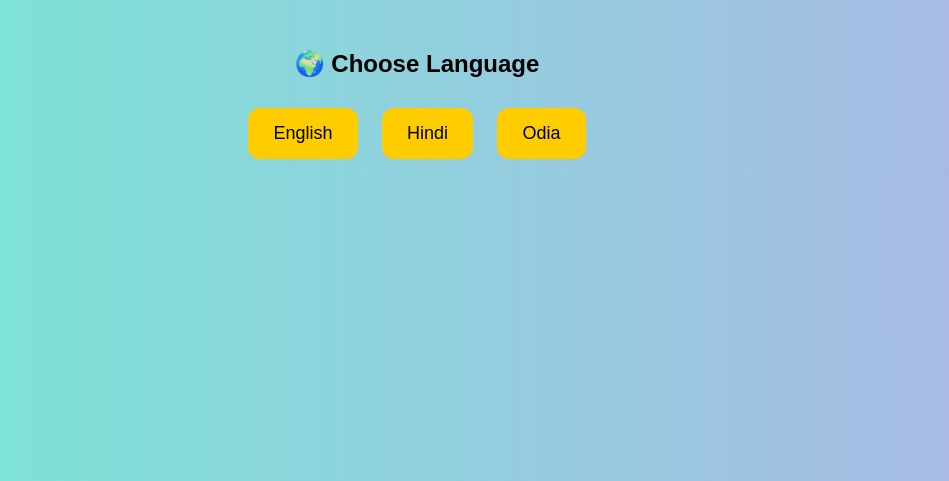
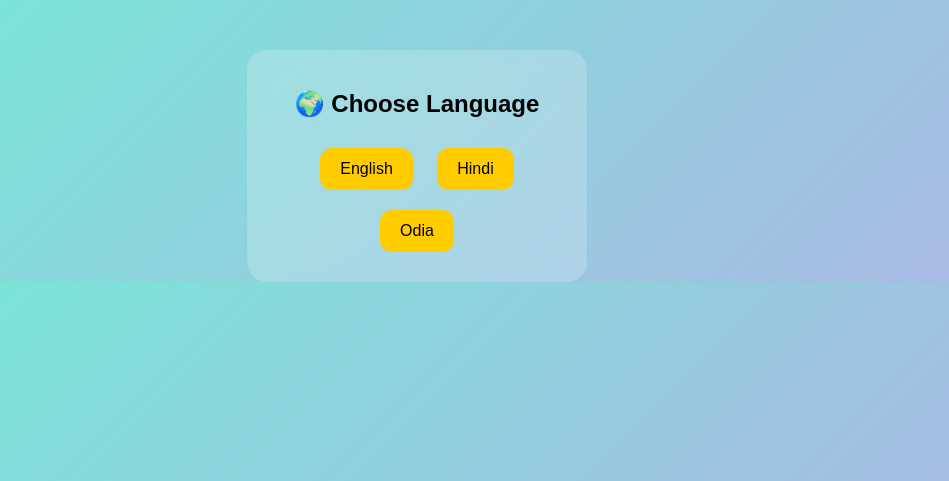
Before and after one commit to mahim20707/PlayNova, a Flask app: page / in a window 1280 px wide. Shown: the top 481 px of the page, without its empty margins (223-1172 px from the left). Run offline with Flask 3, Linux system fonts and the light colour scheme.

Commit message:
Update style.css

```diff
--- a/static/style.css
+++ b/static/style.css
@@ -1,57 +1,72 @@
 body {
     margin: 0;
     font-family: Arial;
-    background: linear-gradient(to right, #74ebd5, #ACB6E5);
+    background: linear-gradient(135deg, #74ebd5, #ACB6E5);
     text-align: center;
 }
 
-/* MAIN CONTAINER */
+/* CONTAINER */
 .container {
     margin-top: 50px;
 }
 
-/* 🐼 CHARACTER */
-.character {
-    font-size: 60px;
-    animation: bounce 1s infinite;
+/* GLASS CARD */
+#gameScreen, #subjectScreen, #languageScreen {
+    backdrop-filter: blur(10px);
+    background: rgba(255,255,255,0.2);
+    padding: 20px;
+    border-radius: 20px;
+    width: 300px;
+    margin: auto;
 }
 
-@keyframes bounce {
+/* BUTTONS */
+button {
+    margin: 10px;
+    padding: 12px 20px;
+    border-radius: 12px;
+    border: none;
+    font-size: 16px;
+    cursor: pointer;
+    background: #ffcc00;
+    transition: 0.3s;
+}
+
+button:hover {
+    background: #ffaa00;
+    transform: scale(1.05);
+}
+
+/* BACK BUTTON */
+.backBtn {
+    background: #ff6666;
+}
+
+/* CHARACTER */
+.character {
+    font-size: 70px;
+    animation: float 2s ease-in-out infinite;
+}
+
+@keyframes float {
     0% {transform: translateY(0);}
-    50% {transform: translateY(-10px);}
+    50% {transform: translateY(-15px);}
     100% {transform: translateY(0);}
 }
 
-/* 🎮 QUESTION */
-#question {
-    font-size: 24px;
-    margin: 20px;
+/* OPTIONS */
+.options button {
+    display: block;
+    width: 80%;
+    margin: 10px auto;
 }
 
-/* 🔘 OPTIONS */
-.options button {
-    display: block;
-    margin: 10px auto;
-    padding: 15px;
-    width: 200px;
-    font-size: 18px;
-    border-radius: 10px;
-    border: none;
-    background-color: #ffffff;
-    cursor: pointer;
-    transition: 0.3s;
-}
-
-.options button:hover {
-    background-color: #ffcc00;
-}
-
-/* 📊 PROGRESS BAR */
+/* PROGRESS */
 .progressBar {
     width: 80%;
-    height: 20px;
+    height: 15px;
     background: #ddd;
-    margin: 20px auto;
+    margin: 15px auto;
     border-radius: 10px;
 }
 
@@ -62,31 +77,11 @@
     border-radius: 10px;
 }
 
-/* 📝 RESULT TEXT */
+/* TEXT */
 #result {
-    font-size: 20px;
-    margin-top: 10px;
+    font-size: 18px;
 }
 
 #reward {
-    font-size: 18px;
     color: green;
 }
-
-/* 🌍 LANGUAGE + 📚 SUBJECT BUTTONS (NEW ADD) */
-#languageScreen button,
-#subjectScreen button {
-    margin: 10px;
-    padding: 15px 25px;
-    font-size: 18px;
-    border-radius: 12px;
-    border: none;
-    background: #ffcc00;
-    cursor: pointer;
-    transition: 0.3s;
-}
-
-#languageScreen button:hover,
-#subjectScreen button:hover {
-    background: #ffaa00;
-}
```
